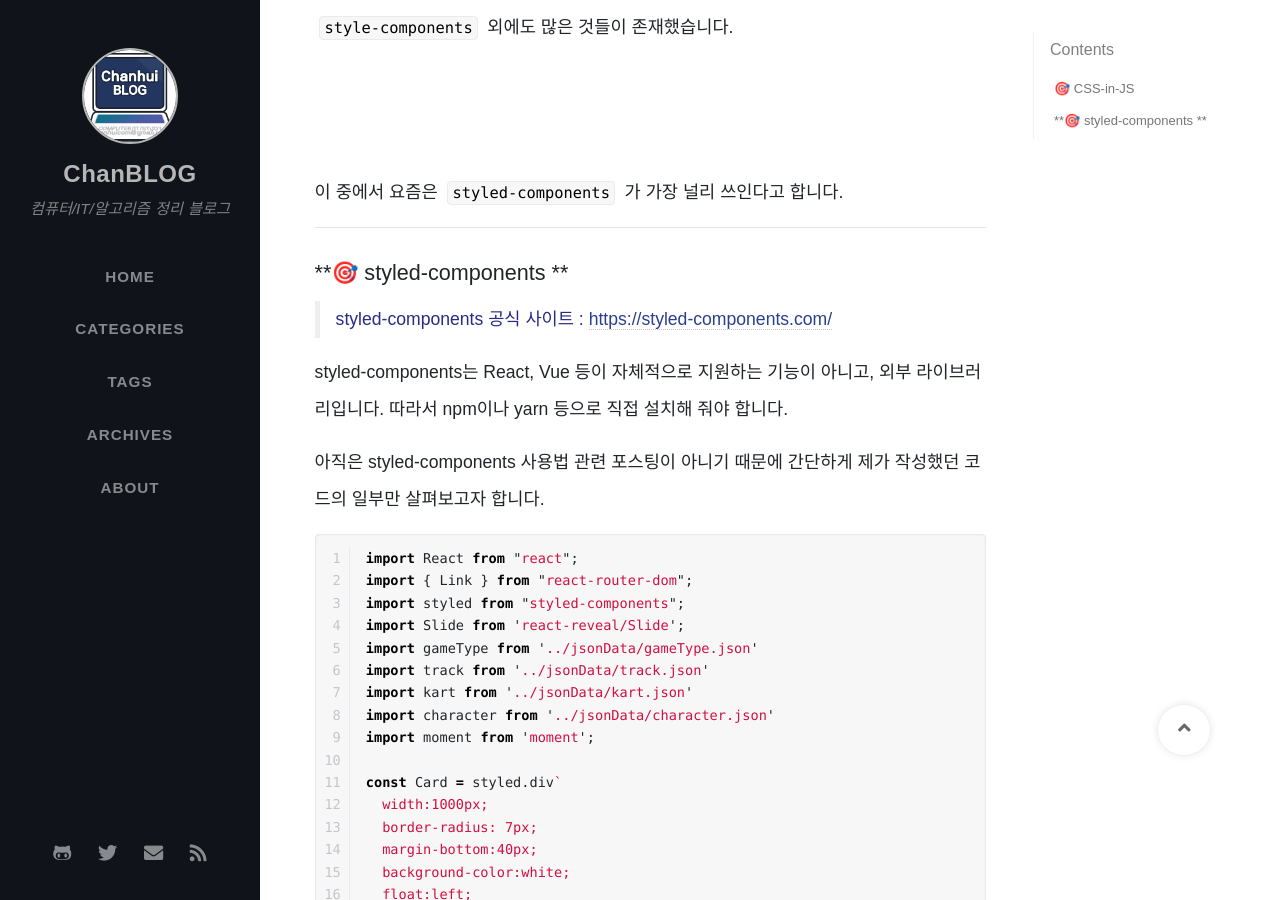
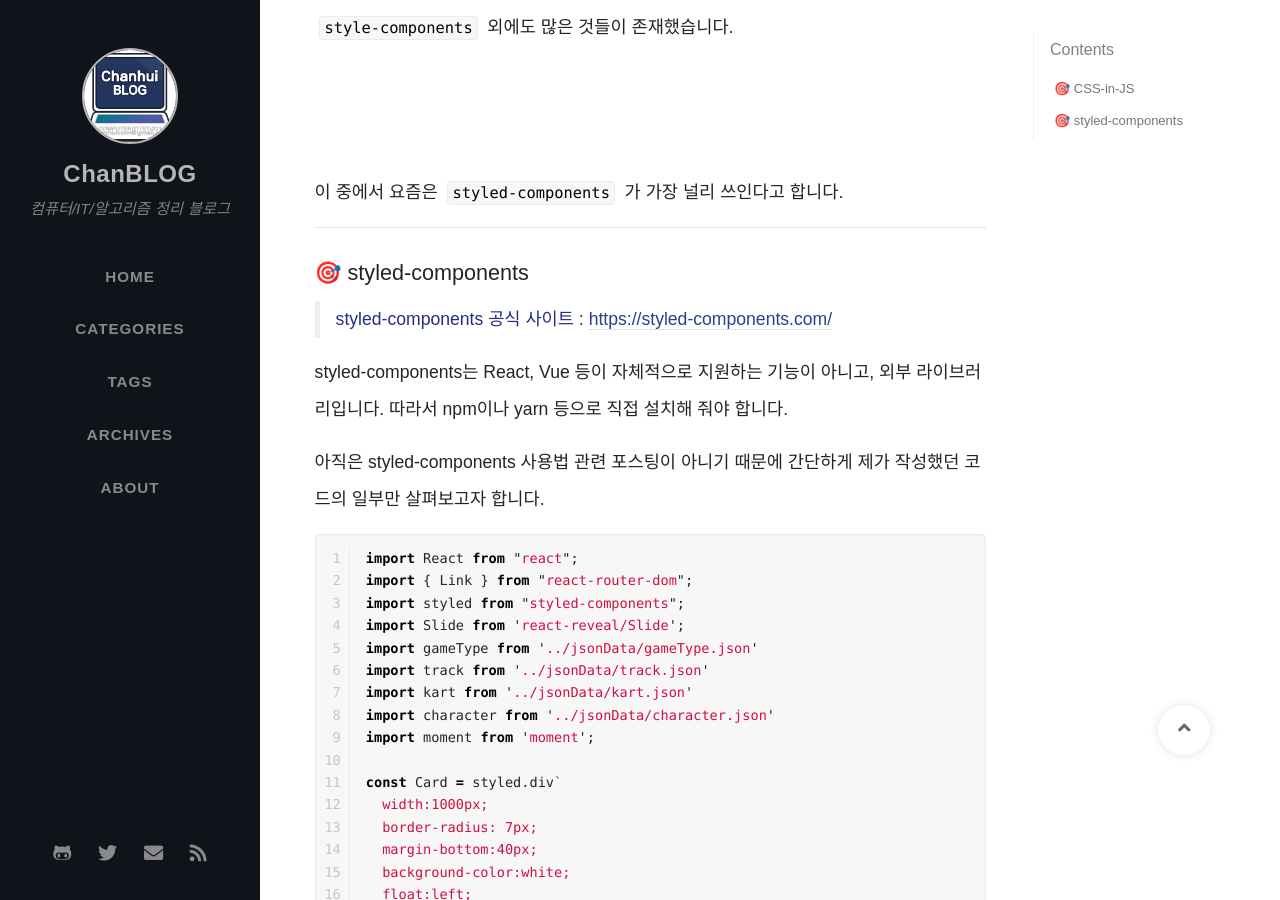
Before and after one commit to ChanhuiSeok/chanhuiseok.github.io, a Jekyll site: the page built from _posts/2020-10-08-web-6.md, in a window 1280 px wide and 900 px high, scrolled down 1317 px. Built offline with Jekyll 4.4.1, drawn with Linux system fonts in a browser that asks for light colours; nearby versions of some CDN libraries; some web fonts are replaced; comment, search, counter and statistics services are not loaded.

Commit message:
포스팅 굵기 태그 수정

```diff
--- a/_posts/2020-10-08-web-6.md
+++ b/_posts/2020-10-08-web-6.md
@@ -46,7 +46,7 @@ CSS-in-JS 를 사용하면 기존처럼 스타일시트 파일과 관련된 묶
 
 ------
 
-## **🎯 styled-components **
+## 🎯 styled-components
 
 > styled-components 공식 사이트 : [https://styled-components.com/](https://styled-components.com/)
 
```
